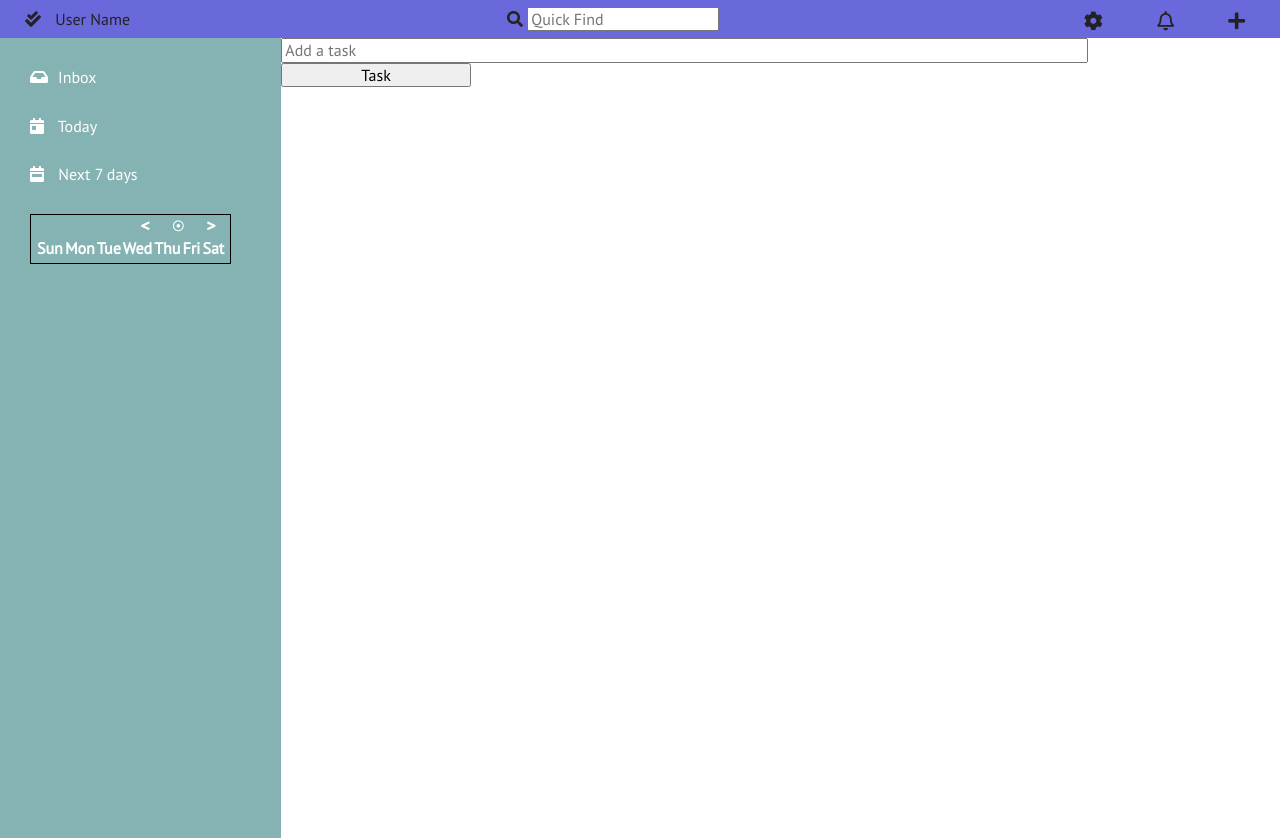
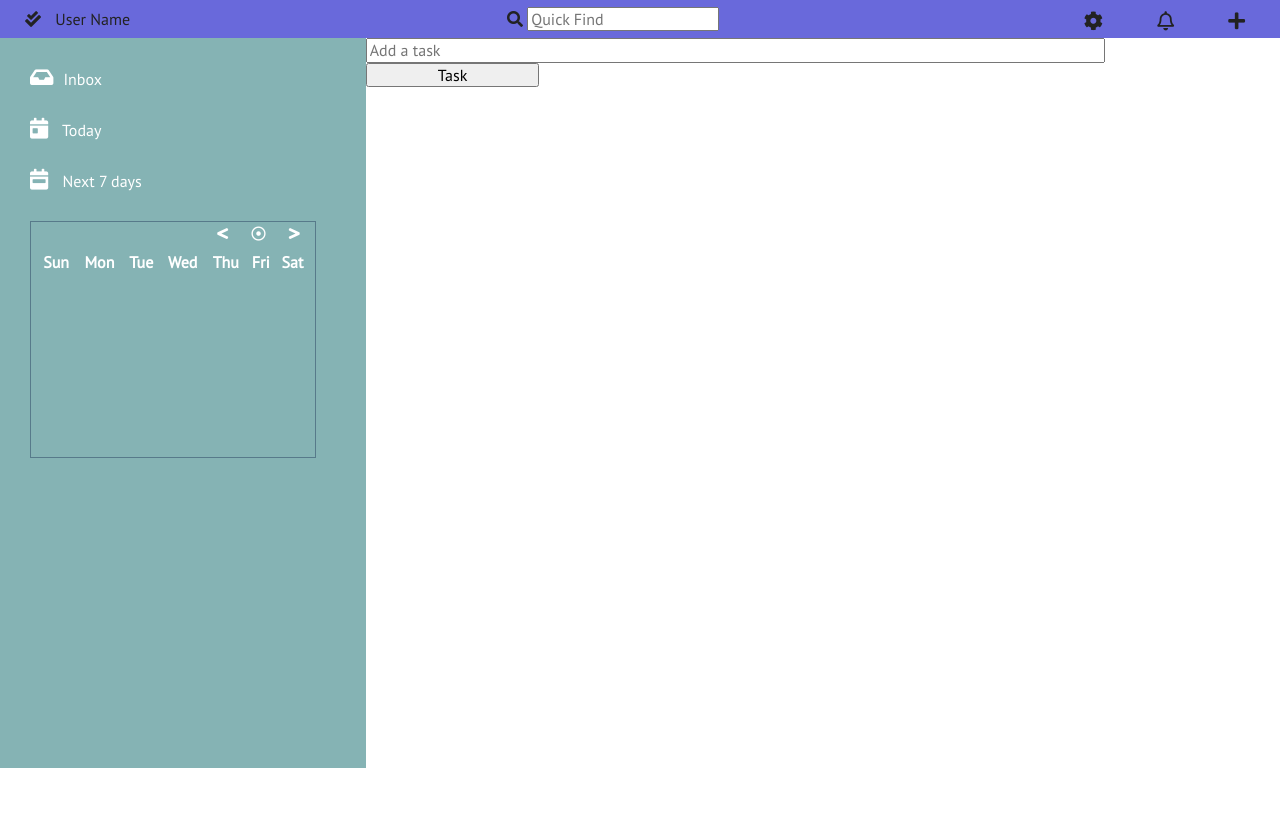
Before and after one commit to Josh4324/ToDo-App, a website built with webpack: page src/index.html in a window 1280 px wide. After the commit the page ends 800 px from the top, so only its background shows below. Built offline with nearby package versions, Linux system fonts and the light colour scheme.

Commit message:
new changes

```diff
--- a/src/index.html
+++ b/src/index.html
@@ -41,7 +41,7 @@
                 <div class="item"><span><i class="fas fa-calendar-week icon1"></i></span> Next 7 days</div>
 
                 <div id="calender">
-                    <div>
+                    <div class="head">
                         <div class="date">
                             <span id="month"></span>
                             <span id="year"></span>
--- a/src/styles/main.scss
+++ b/src/styles/main.scss
@@ -134,17 +134,18 @@ textarea {
   #main{
     width:100%;
     display: flex;
+    height:100%;
   }
 
   #section1{
-    width:300px;
-    height:800px;
+    width:40%;
     color:$color3;
     background: $color2;
   }
 
   .sec1{
-    margin:30px 50px 0px 30px
+    margin:30px 50px 0px 30px;
+    height:700px;
   }
 
   .item{
@@ -152,19 +153,23 @@ textarea {
   }
 
   .icon1{
-    font-size:1.0em;
+    font-size:1.3em;
     color:$color3;
     padding-right:10px;
+    cursor: pointer;
   }
 
   #calender{
-    border: 1px solid black;
+    border: 1px solid rgb(87, 122, 138);
     padding: 5px 5px 5px 5px;
     text-align:center;
   }
 
   .date{
     display:inline-block;
+    float:left;
+    margin-left:10px;
+    font-weight:bold;
   }
 
   #month{
@@ -177,12 +182,17 @@ textarea {
     float:right;
   }
 
+  .head{
+    margin: 0px 0px 25px 0px
+  }
   #lt{
     border-width: 0px;
     display: inline-block;
     padding-right:10px;
   }
-
+  table{
+    height:200px;
+  }
   #gt{
     border-width: 0px;
     display: inline-block;
```
